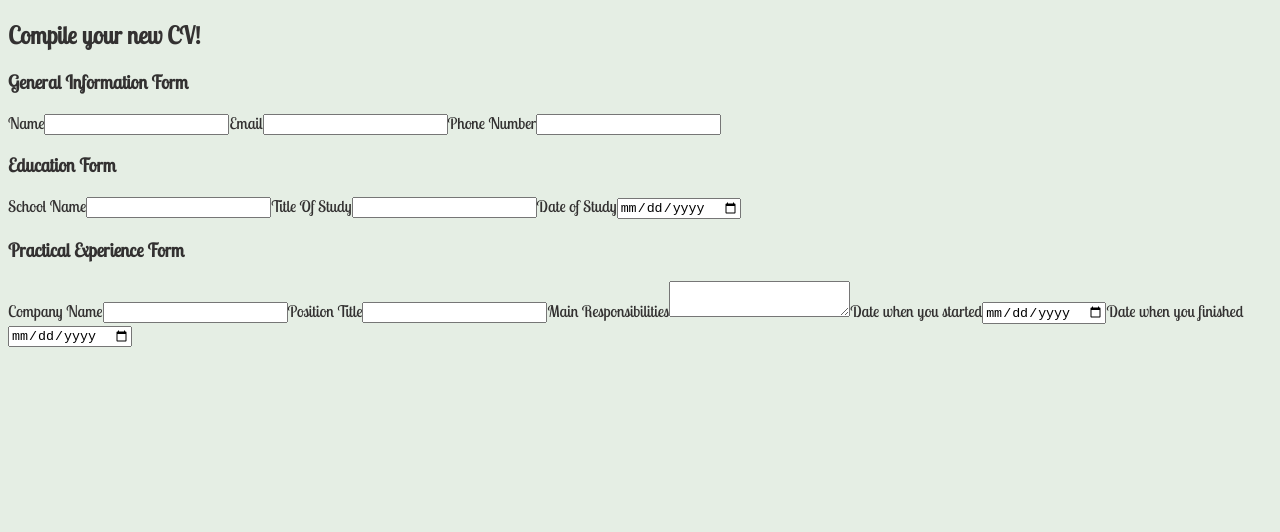
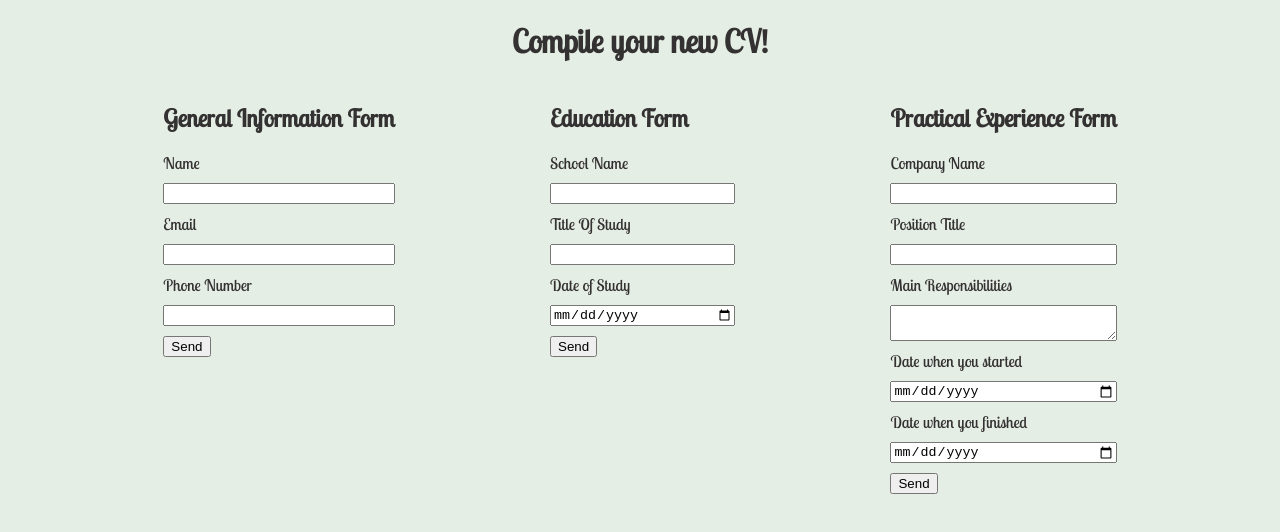
Before and after one commit to Vincde/Project-CV-Application, a React (Vite) app: page / in a window 1280 px wide. Shown: the top 532 px of the page. Built offline with nearby package versions, Linux system fonts and the light colour scheme.

Commit message:
Add minor styling elemens and tags

```diff
--- /dev/null
+++ b/src/App.css
@@ -0,0 +1,10 @@
+.form-components{
+    display: flex;
+    justify-content: space-evenly;
+}
+
+.form-components form{
+    display: flex;
+    flex-direction: column;
+    gap: 10px;
+}
--- a/src/App.jsx
+++ b/src/App.jsx
@@ -1,6 +1,7 @@
 import GeneralForm from "./components/GeneralForm";
 import EducationForm from "./components/EducationForm";
 import PracticeForm from "./components/PracticeForm";
+import './App.css';
 
 function App() {
 
@@ -9,13 +10,12 @@ function App() {
 
     return(
         <>
-            <section>
-                <h1>Compile your new CV!</h1>
+            <h1 style={{textAlign: "center"}}>Compile your new CV!</h1>
+            <section className="form-components">
                 <GeneralForm></GeneralForm>
                 <EducationForm></EducationForm>
                 <PracticeForm></PracticeForm>
             </section>
-
         </>
     );
 }
--- a/src/components/EducationForm.jsx
+++ b/src/components/EducationForm.jsx
@@ -6,7 +6,7 @@ export default function EducationForm(){
 
     return(
         <article>
-            <h1>Education Form</h1>
+            <h2>Education Form</h2>
             <form onSubmit={(e) => e.preventDefault()}>
 
                 <label htmlFor="schoolName">School Name</label>
@@ -17,6 +17,8 @@ export default function EducationForm(){
 
                 <label htmlFor="dateOfStudy">Date of Study</label>
                 <input type="date" id="dateOfStudy"/>
+
+                <button>Send</button>
             </form>
         </article>
     );
--- a/src/components/GeneralForm.jsx
+++ b/src/components/GeneralForm.jsx
@@ -3,7 +3,7 @@ export default function GeneralForm() {
 
     return(
         <article>
-            <h1>General Information Form</h1>
+            <h2>General Information Form</h2>
             <form onSubmit={(e) => e.preventDefault()}>
 
                 <label htmlFor="name">Name</label>
@@ -14,6 +14,8 @@ export default function GeneralForm() {
 
                 <label htmlFor="phone">Phone Number</label>
                 <input type="text" id="phone"/>
+
+                <button>Send</button>
             </form>
         </article>
     );
--- a/src/components/PracticeForm.jsx
+++ b/src/components/PracticeForm.jsx
@@ -5,7 +5,7 @@ export default function PracticeForm(){
 
     return(
         <article>
-            <h1>Practical Experience Form</h1>
+            <h2>Practical Experience Form</h2>
             <form onSubmit={(e) => e.preventDefault()}>
 
                 <label htmlFor="companyName">Company Name</label>
@@ -23,6 +23,7 @@ export default function PracticeForm(){
                 <label htmlFor="dateEnd">Date when you finished</label>
                 <input type="date" id="dateEnd"/>
 
+                <button>Send</button>
             </form>
         </article>
     );
--- a/src/index.css
+++ b/src/index.css
@@ -10,3 +10,7 @@ body{
     font-family: handFont;
     color: rgb(51, 49, 49);
 }
+
+button{
+    align-self:flex-start;
+}
```
